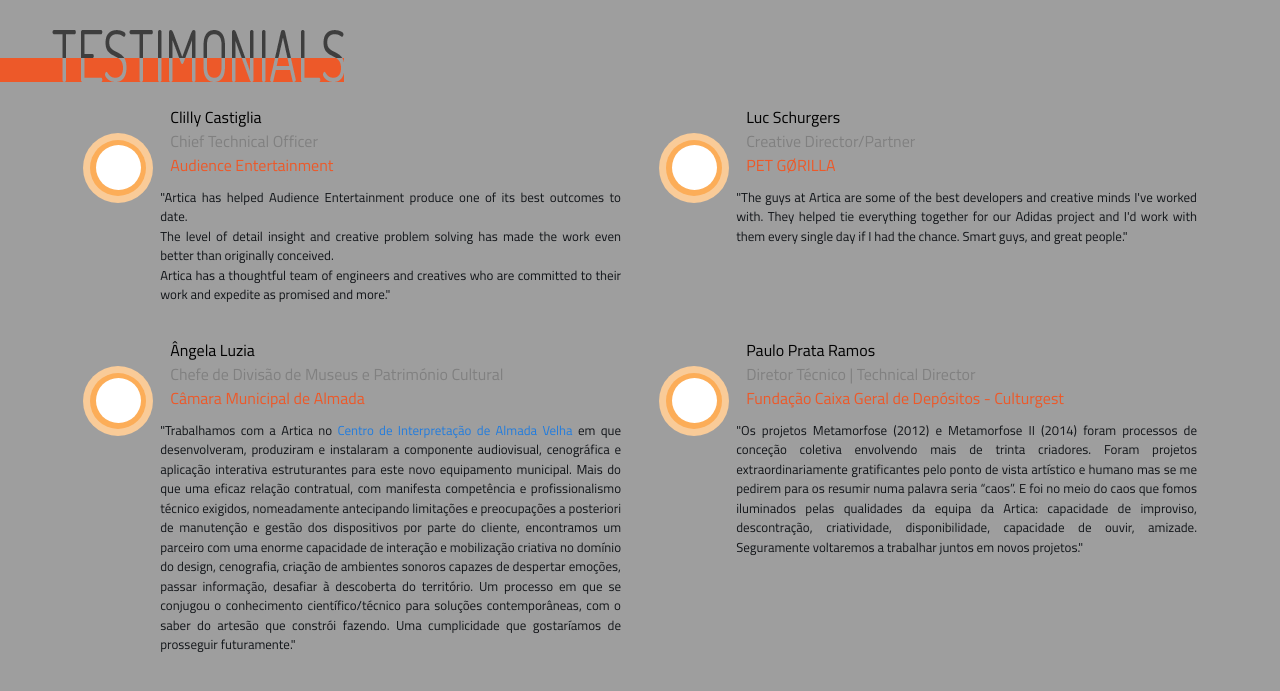
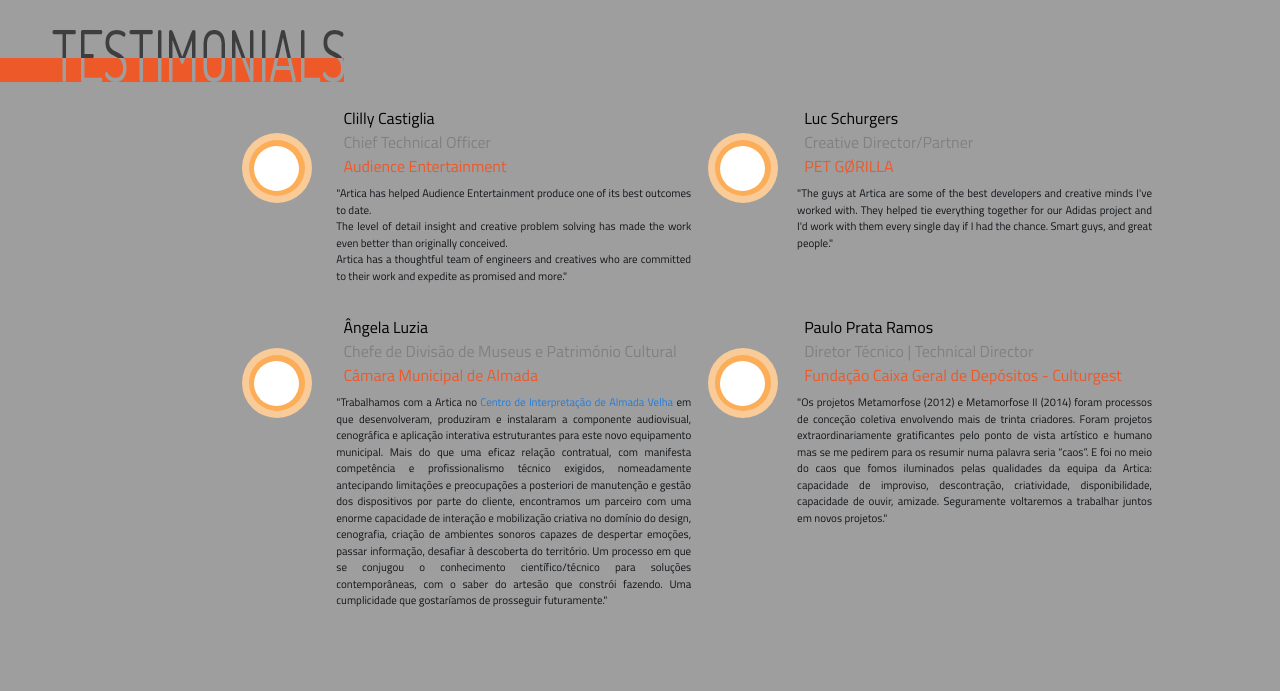
Before and after one commit to artica/arch.artica.cc, a plain HTML site: page index.html in a window 1280 px wide. Shown: the part 3035-3726 px from the top of the page. Drawn offline with Linux system fonts and the light colour scheme; some packages are replaced by stand-ins of ours.

Commit message:
Update:
- Align Testimonials as cols using spans and bubbles;

```diff
--- a/css/accordionImageMenu.css
+++ b/css/accordionImageMenu.css
@@ -5,14 +5,14 @@
     width: 100%;
 	position:relative;
     overflow: hidden;
-	margin-top: 50px;
-	margin-bottom: 50px;
+	margin-top: 5%;
+	margin-bottom: 5%;
 }
 
 .accordionMenu
 {
     overflow: hidden;
-    margin-left: 0px;
+    margin-left: 0%;
 
 }
 
@@ -26,10 +26,10 @@
     overflow: hidden;
     vertical-align: top;
     margin-left: -20px;
-    -webkit-transition: width 500ms;
-    -moz-transition: width 500ms;
-    -o-transition: width 500ms;
-    transition: width 500ms;
+    -webkit-transition: width .5s;
+    -moz-transition: width .5s;
+    -o-transition: width .5s;
+    transition: width .5s;
 	/* rotate squares to seems in diagonal*/
     -webkit-transform: translate3d(0, 0, 0) skew(-20deg, 0deg);
     -moz-transform: translate3d(0, 0, 0) skew(-20deg, 0deg);
@@ -44,12 +44,12 @@
 
 .accordionSlider_item .accordionText a {
   color: #ED5929;
-  margin-right:50px;
+  margin-right:3%;
   bottom:0;
   text-align: right;
   position:relative;
   float:right;
-  width:140px;
+  width:11%;
   border-bottom:1px solid white;
 }
 
@@ -92,12 +92,12 @@
 	background-color:#00F;
 	width: 100%;
 	opacity: 0.5;
-	transition: brightness 3s ease-in-out;
-   -moz-transition: brightness 3s ease-in-out;
-   -webkit-transition: brightness 3s ease-in-out;
-   	transition: width 3s ease-in-out;
-   -moz-transition: width 3s ease-in-out;
-   -webkit-transition: width 3s ease-in-out;
+	transition: brightness .5s ease-in-out;
+   -moz-transition: brightness .5s ease-in-out;
+   -webkit-transition: brightness .5s ease-in-out;
+   	transition: width .5s ease-in-out;
+   -moz-transition: width .5s ease-in-out;
+   -webkit-transition: width .5s ease-in-out;
 
 
 }
@@ -111,8 +111,8 @@
     -moz-transform: translate3d(0, 0, 0) skew(20deg, 0deg);
     -ms-transform: translate3d(0, 0, 0) skew(20deg, 0deg);
     transform: translate3d(0, 0, 0) skew(20deg, 0deg);
-    top: 50px;
-    left: 100px;
+    top: 5%;
+    left: 7%;
 		 float:right;
 		 opacity: 0;
 
--- a/css/style.css
+++ b/css/style.css
@@ -1185,6 +1185,12 @@
 	border-radius:50px;
 	background:#F9CB98
 	}
+	.circleRight{
+	width:70px;
+	height:70px;
+	border-radius:50px;
+	background:#F9CB98
+	}
 .circle2{width:80%;
 height:80%;
 border-radius:50px;
@@ -1196,48 +1202,70 @@
 background: white;
 }
 
+
 #containedDivTable {
     display:table;
     width:100%;
-    height:30px;
+    height:10%;
+
 }
 
 #containedDivMainTable {
     display:table;
     width:90%;
     height:20%;
-	margin-left: 45px;
-	margin-top: 15px;
+	margin-left: 0%;
+	margin-top: 1.5%;
 	}
 
-#divCell {
-	  position: relative;
+.divCell {
+	position: relative;
     display:table-cell;
-    width:40%;
 }
+.rightCell{
+	  left: 10%;
+}
+
+
+.divCell.span-6 {
+   width: 44.6969697%;
+}
+
+.divPhotoCell.span-6 {
+  width: 44.6969697%;
+}
+
 #divRow {
     display:table-row;
 }
-#divPhotoCell {
+.divPhotoCell {
 	position: relative;
     display:table-cell;
     width:5%;
 
 }
 
-#divPhotoCell .circle {
+.divPhotoCell .circle {
   position: absolute;
-  right: 0;
+  right: 0%;
   top: 50%;
-  margin-top: -5px;
-  margin-right: 7px;
+  margin-top: 0%;
+  margin-right: -230%;
 }
+.divPhotoCell .circleRight {
+  position: absolute;
+  right: 0%;
+  top: 50%;
+  margin-top: 0%;
+  margin-right: -400%;
+}
+
 
 #justifyText{
 	text-align: justify;
     text-justify: inter-word;
-	font-size: 13px;
+	font-size: 11px;
 }
 #paragrafSpacing{
-	margin: 10px;
+	margin: 2%;
 }
--- a/index.html
+++ b/index.html
@@ -266,11 +266,11 @@
 	 <div id="containedDivMainTable">
 		<div id="divRow">
 		<div id="containedDivTable">
-		<div id="divPhotoCell">
-				<div class="circle layout-row layout-align-center-center"><div class="circle2 layout-row layout-align-center-center"><div class="circle3"></div></div></div>
+		<div class="divPhotoCell rightCell">
+				<div class="circleRight layout-row layout-align-center-center"><div class="circle2 layout-row layout-align-center-center"><div class="circle3"></div></div></div>
 		</div>
 		</div>
-		<div id="divCell">
+		<div class="divCell rightCell span-6 bubble">
 			<p id="paragrafSpacing">
 
 			<text class="testimonial_name">Clilly Castiglia</text><br />
@@ -283,11 +283,11 @@
 
 		</div>
 				<div id="containedDivTable">
-		<div id="divPhotoCell">
+		<div class="divPhotoCell">
 				<div class="circle layout-row layout-align-center-center"><div class="circle2 layout-row layout-align-center-center"><div class="circle3"></div></div></div>
 		</div>
 		</div>
-		<div id="divCell">
+		<div class="divCell span-6 bubble">
 
 			<p id="paragrafSpacing">
 			<text class="testimonial_name">Luc Schurgers</text><br/>
@@ -302,11 +302,11 @@
 		<br />
 	<div id="divRow">
 		<div id="containedDivTable">
-		<div id="divPhotoCell">
-				<div class="circle layout-row layout-align-center-center"><div class="circle2 layout-row layout-align-center-center"><div class="circle3"></div></div></div>
+		<div class="divPhotoCell rightCell">
+				<div class="circleRight layout-row layout-align-center-center"><div class="circle2 layout-row layout-align-center-center"><div class="circle3"></div></div></div>
 		</div>
 		</div>
-		<div id="divCell">
+		<div class="divCell rightCell span-6 bubble">
 		<p id="paragrafSpacing">
 			<text class="testimonial_name">Ângela Luzia</text><br/>
 			<text class="testimonial_occupation">Chefe de Divisão de Museus e Património Cultural</text><br/>
@@ -316,11 +316,11 @@
 
 		</div>
 				<div id="containedDivTable">
-		<div id="divPhotoCell">
+		<div class="divPhotoCell">
 				<div class="circle layout-row layout-align-center-center"><div class="circle2 layout-row layout-align-center-center"><div class="circle3"></div></div></div>
 		</div>
 		</div>
-		<div id="divCell">
+		<div class="divCell span-6 bubble">
 		<p id="paragrafSpacing">
 			<text class="testimonial_name">Paulo Prata Ramos</text><br />
 			<text class="testimonial_occupation">Diretor Técnico | Technical Director</text><br />
```
